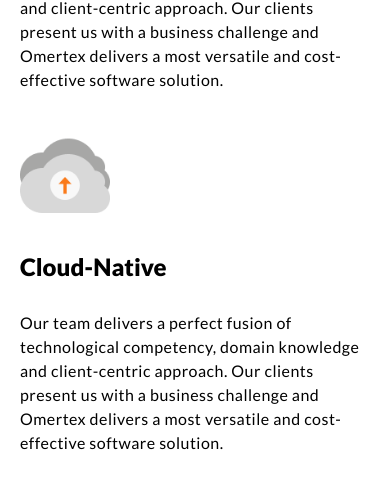
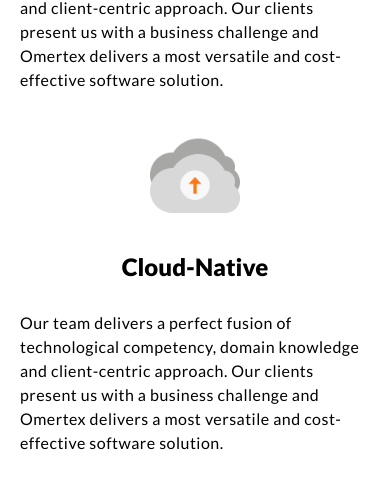
Before and after one commit to omertex-software/website, a Gatsby site: page /web-application-development-services in a window 390 px wide. Shown: the part 1804-2293 px from the top of the page. Built offline with nearby package versions, Linux system fonts and the light colour scheme; Gatsby itself is replaced by a stand-in of ours.

Commit message:
Web application development services little fix

```diff
--- a/src/pages/web-application-development-services.module.sass
+++ b/src/pages/web-application-development-services.module.sass
@@ -316,8 +316,10 @@
   .image_column_icon
     width: 90px
     height: 90px
+    margin: 0 auto
 
   .image_column_title
+    text-align: center
     padding: 30px 0
 
   .fourth_section
```
